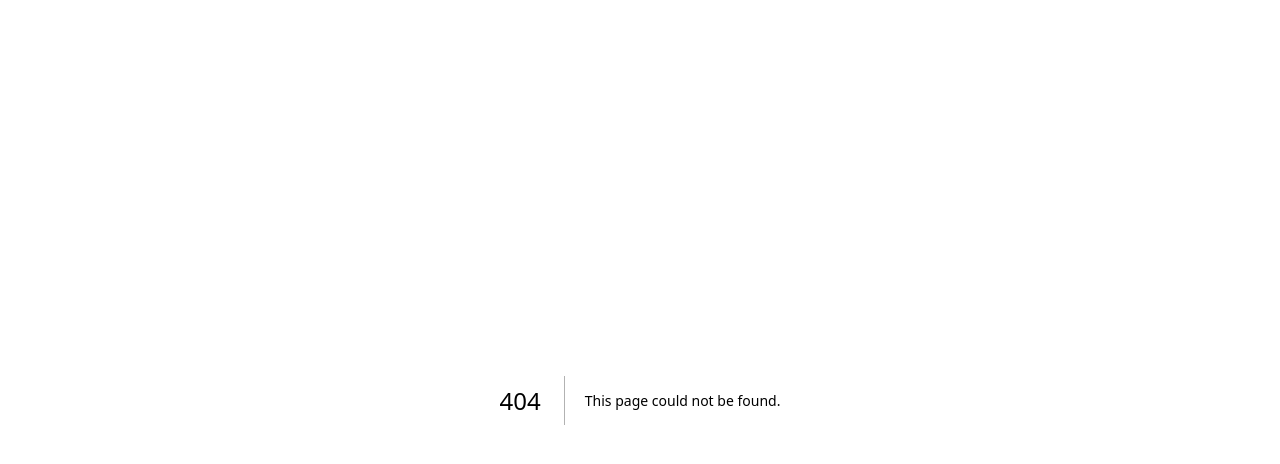
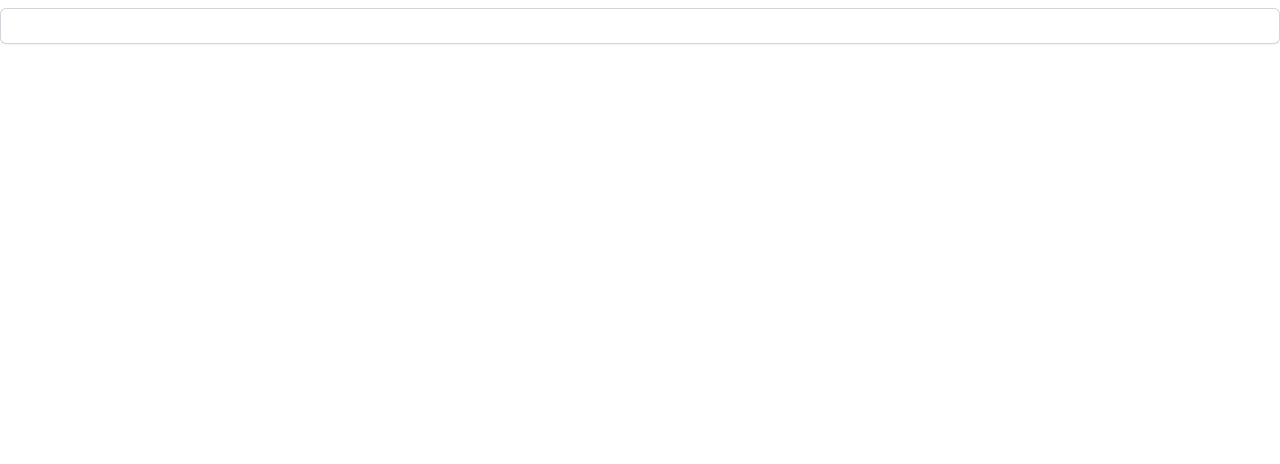
Before and after one commit to foresthpark/generic-component, a Next.js app: page /start/input in a window 1280 px wide. Before the commit this address had no page. Shown: the top 464 px of the page. Built offline with nearby package versions, Linux system fonts and the light colour scheme.

Commit message:
Refactor InputStartTemplate component and create InputStartPage

```diff
--- a/src/components/start/Input/InputStartTemplate.tsx
+++ b/src/components/start/Input/InputStartTemplate.tsx
@@ -1,5 +1,41 @@
 import React from "react";
 
-export default function InputStartTemplate() {
-  return <div>InputStartTemplate</div>;
+interface InputFieldProps {
+  name: string;
+  value: string | number;
+  onChange: (e: React.ChangeEvent<HTMLInputElement>) => void;
+  label: string;
+  type: React.HTMLInputTypeAttribute;
+  placeholder?: string;
 }
+
+export default function InputStartTemplate({
+  name,
+  value,
+  onChange,
+  label,
+  type,
+  placeholder,
+}: InputFieldProps) {
+  return (
+    <div>
+      <label
+        htmlFor={name}
+        className="block text-sm font-medium leading-6 text-gray-900"
+      >
+        {label}
+      </label>
+      <div className="mt-2">
+        <input
+          id={name}
+          name={name}
+          type={type}
+          value={value}
+          onChange={onChange}
+          placeholder={placeholder}
+          className="block w-full rounded-md border-0 py-1.5 px-3 text-gray-900 shadow-sm ring-1 ring-inset ring-gray-300 placeholder:text-gray-400 focus:ring-2 focus:ring-inset focus:ring-indigo-600 sm:text-sm sm:leading-6"
+        />
+      </div>
+    </div>
+  );
+}
--- /dev/null
+++ b/src/pages/start/input.tsx
@@ -0,0 +1,6 @@
+import React from "react";
+import InputStartTemplate from "~/components/start/Input/InputStartTemplate";
+
+export default function InputStartPage() {
+  return <InputStartTemplate />;
+}
```
